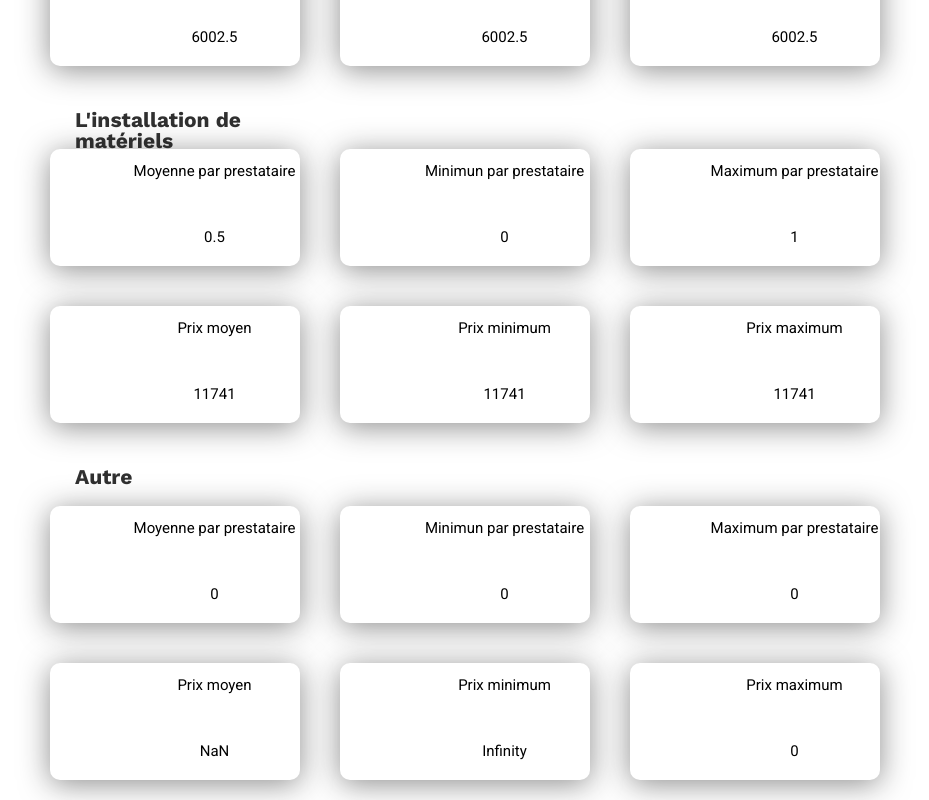
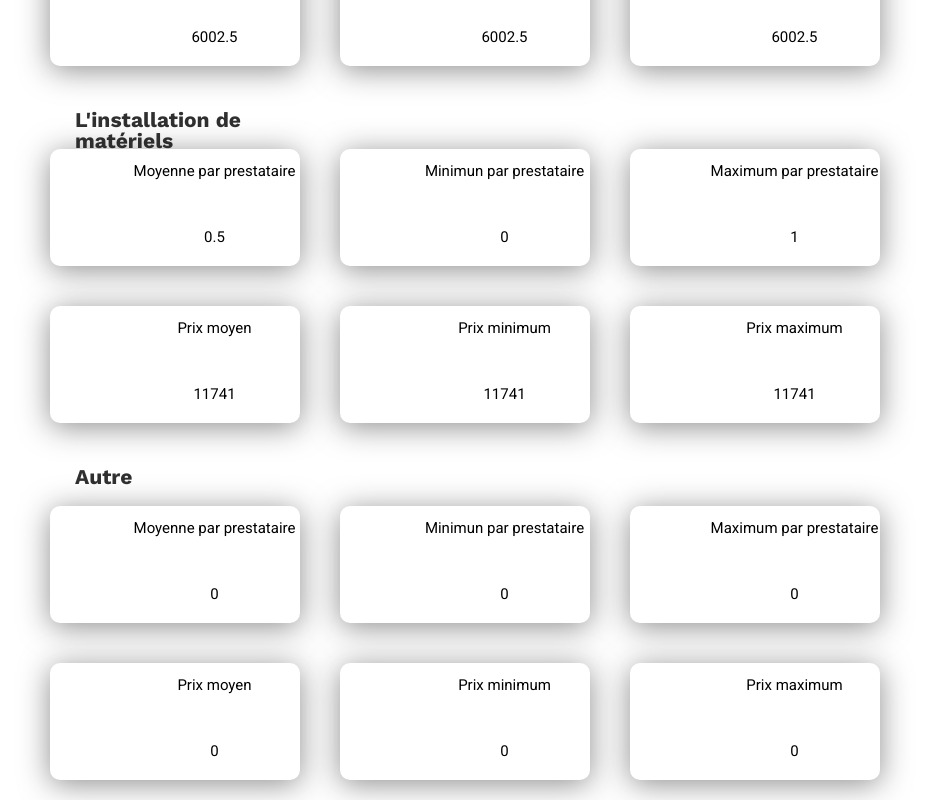
Before and after one commit to robinhotton/projet-fil-rouge_ib-formation, a React (Create React App) app: page /admin in a window 1280 px wide. Shown: the part 991-1791 px from the top of the page, without its empty margins (226-1155 px from the left). Built offline with nearby package versions, Linux system fonts and the light colour scheme; data requests are answered from the project's data file.

Commit message:
fix: min = infinity / moy = nan :bug:

```diff
--- a/src/components/adminCard/AdminCardsCategorie.tsx
+++ b/src/components/adminCard/AdminCardsCategorie.tsx
@@ -26,6 +26,7 @@ const AdminCardsCategorie: React.FC<AdminCardsCategorieProps> = ({
 
   const prixMoyen = (): number => {
     let moy: number = 0;
+    if (prestations.length === 0) return moy;
     prestations.forEach(
       (prestation) =>
         (moy +=
@@ -43,7 +44,8 @@ const AdminCardsCategorie: React.FC<AdminCardsCategorieProps> = ({
         prestation.prixMateriel!;
       if (prixPrestation < min) min = prixPrestation;
     });
-    return min;
+    if (min === Infinity) return prixMax();
+    else return min;
   };
 
   const prixMax = (): number => {
```
